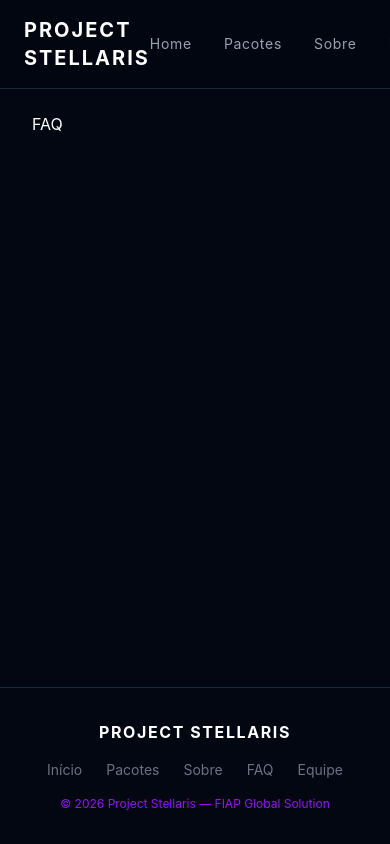
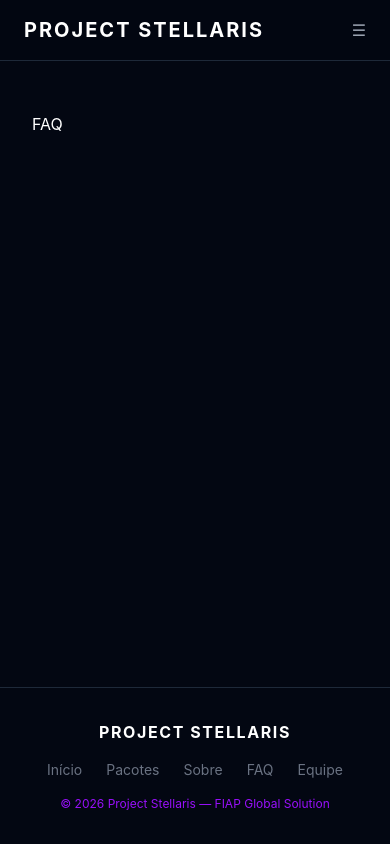
Before and after one commit to G-Barca/Project-Stellaris, a React (Vite) app: page /faq in a window 390 px wide. Built offline with nearby package versions, Linux system fonts and the light colour scheme; the HTML template or start-up script is replaced by a standard one.

Commit message:
feat: navbar com responsividade e menu hamburguer criada

```diff
--- a/src/components/Navbar.tsx
+++ b/src/components/Navbar.tsx
@@ -1,6 +1,9 @@
+import { useState } from 'react'
 import { Link } from 'react-router-dom'
 
 export default function Navbar() {
+  const [menuOpen, setMenuOpen] = useState(false)
+
   return (
     <nav className="fixed top-0 left-0 right-0 z-50 bg-gray-950/80 backdrop-blur-sm border-b border-gray-800">
       <div className="max-w-7xl mx-auto px-6 py-4 flex items-center justify-between">
@@ -9,9 +12,11 @@ export default function Navbar() {
           Project Stellaris
         </Link>
 
-        <div className="flex items-center gap-8">
+        {/* desktop */}
+
+        <div className="hidden md:flex items-center gap-8">
           <Link to="/" className="text-gray-400 hover:text-white text-sm tracking-wider transition-colors">
-            Home
+            Início
           </Link>
           <Link to="/packages" className="text-gray-400 hover:text-white text-sm tracking-wider transition-colors">
             Pacotes
@@ -30,7 +35,42 @@ export default function Navbar() {
           </Link>
         </div>
 
+        {/* menu hamburguer */}
+
+        <button
+          className="md:hidden text-gray-400 hover:text-white transition-colors"
+          onClick={() => setMenuOpen(!menuOpen)}
+        >
+          {menuOpen ? '✕' : '☰'}
+        </button>
+
       </div>
+
+      {/* mobile */}
+
+      {menuOpen && (
+        <div className="md:hidden border-t border-gray-800 bg-gray-950 px-6 py-4 flex flex-col gap-4">
+          <Link to="/" onClick={() => setMenuOpen(false)} className="text-gray-400 hover:text-white text-sm tracking-wider transition-colors">
+            Início
+          </Link>
+          <Link to="/packages" onClick={() => setMenuOpen(false)} className="text-gray-400 hover:text-white text-sm tracking-wider transition-colors">
+            Pacotes
+          </Link>
+          <Link to="/about" onClick={() => setMenuOpen(false)} className="text-gray-400 hover:text-white text-sm tracking-wider transition-colors">
+            Sobre
+          </Link>
+          <Link to="/faq" onClick={() => setMenuOpen(false)} className="text-gray-400 hover:text-white text-sm tracking-wider transition-colors">
+            FAQ
+          </Link>
+          <Link to="/team" onClick={() => setMenuOpen(false)} className="text-gray-400 hover:text-white text-sm tracking-wider transition-colors">
+            Equipe
+          </Link>
+          <Link to="/packages" onClick={() => setMenuOpen(false)} className="bg-white text-gray-950 text-sm px-4 py-2 text-center hover:bg-gray-200 transition-colors tracking-wider">
+            Reservar
+          </Link>
+        </div>
+      )}
+
     </nav>
   )
 }
```
